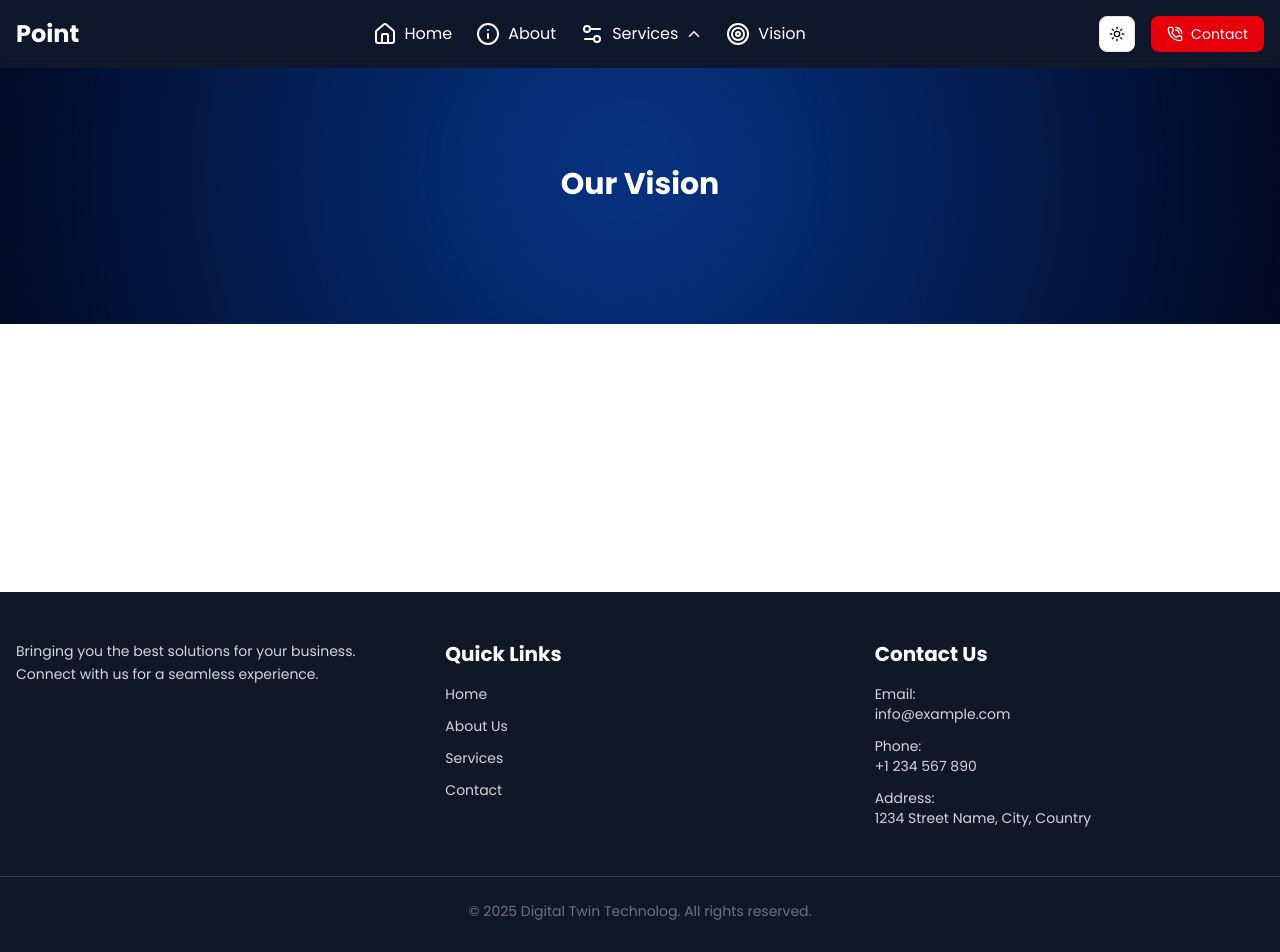
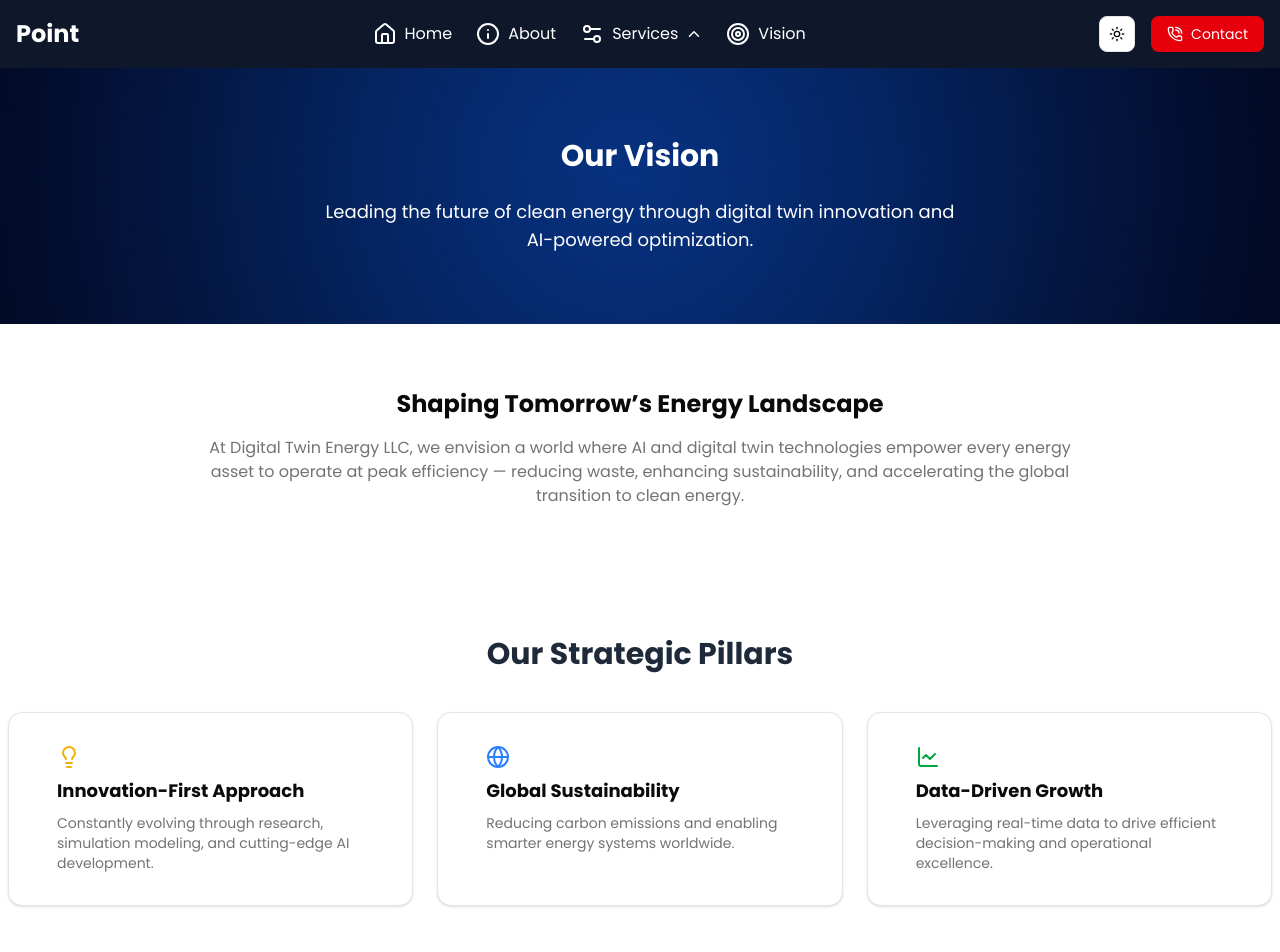
Before and after one commit to aminul118/digital-twins-energy, a Next.js app: page /vision in a window 1280 px wide. Shown: the top 952 px of the page. Built offline with nearby package versions, Linux system fonts and the light colour scheme.

Commit message:
Vision page added

```diff
--- a/src/app/(root)/vision/page.tsx
+++ b/src/app/(root)/vision/page.tsx
@@ -1,13 +1,19 @@
 import SectionBanner from "@/components/ui/SectionBanner";
+import StrategicPillars from "@/components/Vision/StrategicPillars";
+import VisionStateMent from "@/components/Vision/VisionStateMent";
 
 const VisionPage = () => {
   return (
-    <div>
+    <div className="overflow-x-hidden">
       <SectionBanner
         backgroundImagePath="/assets/background/blue-gradiant.png"
         heading="Our Vision"
+        description=" Leading the future of clean energy through digital twin innovation and
+          AI-powered optimization."
         className="text-white"
       />
+      <VisionStateMent />
+      <StrategicPillars />
     </div>
   );
 };
--- /dev/null
+++ b/src/components/Vision/StrategicPillars.tsx
@@ -0,0 +1,61 @@
+import { Globe, Lightbulb, LineChart, LucideIcon } from "lucide-react";
+import Container from "../ui/Container";
+import SectionTitle from "../ui/SectionTitle";
+import { Card, CardContent } from "@/components/ui/card";
+
+interface Pillar {
+  title: string;
+  description: string;
+  icon: LucideIcon;
+  color: string;
+}
+
+const pillars: Pillar[] = [
+  {
+    title: "Innovation-First Approach",
+    description:
+      "Constantly evolving through research, simulation modeling, and cutting-edge AI development.",
+    icon: Lightbulb,
+    color: "text-yellow-500",
+  },
+  {
+    title: "Global Sustainability",
+    description:
+      "Reducing carbon emissions and enabling smarter energy systems worldwide.",
+    icon: Globe,
+    color: "text-blue-500",
+  },
+  {
+    title: "Data-Driven Growth",
+    description:
+      "Leveraging real-time data to drive efficient decision-making and operational excellence.",
+    icon: LineChart,
+    color: "text-green-600",
+  },
+];
+
+const StrategicPillars = () => {
+  return (
+    <Container>
+      <SectionTitle title="Our Strategic Pillars" />
+      <div className="grid md:grid-cols-3 gap-6">
+        {pillars.map((pillar) => {
+          const Icon = pillar.icon;
+          return (
+            <Card key={pillar.title}>
+              <CardContent className="space-y-2">
+                <Icon className={`${pillar.color} w-6 h-6`} />
+                <h3 className="font-semibold text-lg">{pillar.title}</h3>
+                <p className="text-sm text-muted-foreground">
+                  {pillar.description}
+                </p>
+              </CardContent>
+            </Card>
+          );
+        })}
+      </div>
+    </Container>
+  );
+};
+
+export default StrategicPillars;
--- /dev/null
+++ b/src/components/Vision/VisionStateMent.tsx
@@ -0,0 +1,19 @@
+import Container from "../ui/Container";
+
+const VisionStateMent = () => {
+  return (
+    <Container className="py-8 max-w-4xl mx-auto text-center space-y-4">
+      <h2 className="text-2xl font-semibold">
+        Shaping Tomorrow’s Energy Landscape
+      </h2>
+      <p className="text-muted-foreground">
+        At Digital Twin Energy LLC, we envision a world where AI and digital
+        twin technologies empower every energy asset to operate at peak
+        efficiency — reducing waste, enhancing sustainability, and accelerating
+        the global transition to clean energy.
+      </p>
+    </Container>
+  );
+};
+
+export default VisionStateMent;
--- a/src/components/common/AboutCompany.tsx
+++ b/src/components/common/AboutCompany.tsx
@@ -27,7 +27,11 @@ const AboutCompany = () => {
       <div className="relative w-full h-[400px] md:h-[500px] flex justify-center items-center ">
         <div className="absolute transform rotate-45 grid grid-cols-2  md:w-[360px] md:h-[360px]">
           {imageSources.map((image, index) => (
-            <div key={index} className="overflow-hidden border">
+            <div
+              data-aos="fade-right"
+              key={index}
+              className="overflow-hidden border"
+            >
               <Image
                 src={image.src}
                 alt={image.alt}
@@ -41,7 +45,7 @@ const AboutCompany = () => {
       </div>
 
       {/* Text Content */}
-      <div>
+      <div data-aos="fade-left">
         <p className="text-muted-foreground text-sm font-semibold uppercase mb-2">
           About Our Company
         </p>
```
